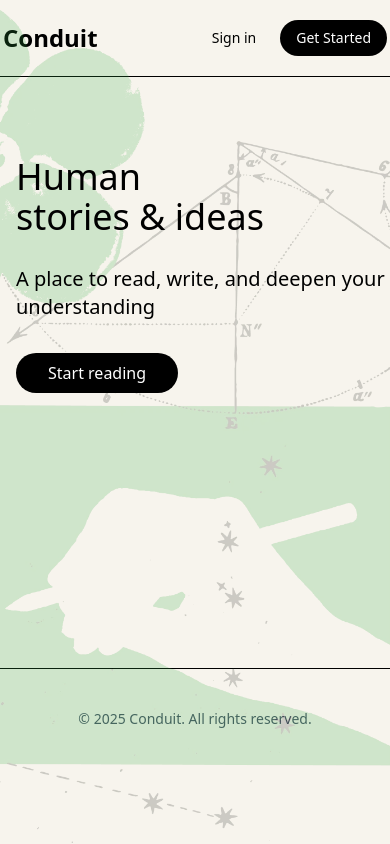
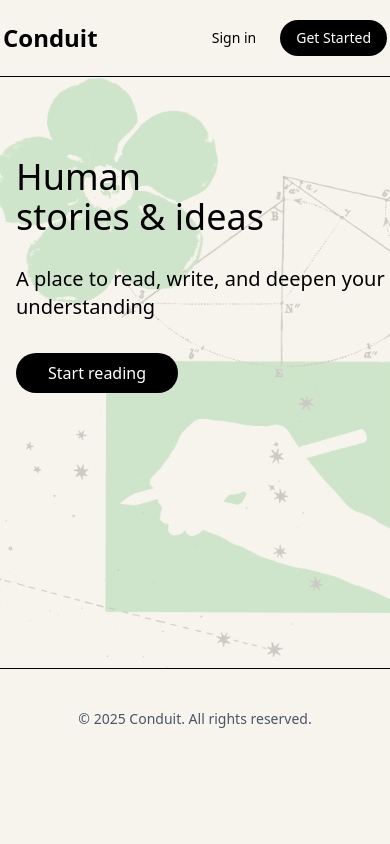
Before and after one commit to rizkythegreat/conduit, a React (Vite) app: page / in a window 390 px wide. Built offline with nearby package versions, Linux system fonts and the light colour scheme.

Commit message:
fix: cannot click header button

```diff
--- a/src/components/templates/Hero.jsx
+++ b/src/components/templates/Hero.jsx
@@ -6,7 +6,7 @@ function Hero() {
   const { handleOpenModalRegister } = useContext(AuthContext);
   return (
     <>
-      <Box className="flex justify-end sm:mx-auto md:h-[80vh] h-[70vh]">
+      <Box className="relative flex justify-end sm:mx-auto md:h-[80vh] h-[70vh]">
         <img
           src="/medium-image.webp"
           alt="hero"
```
